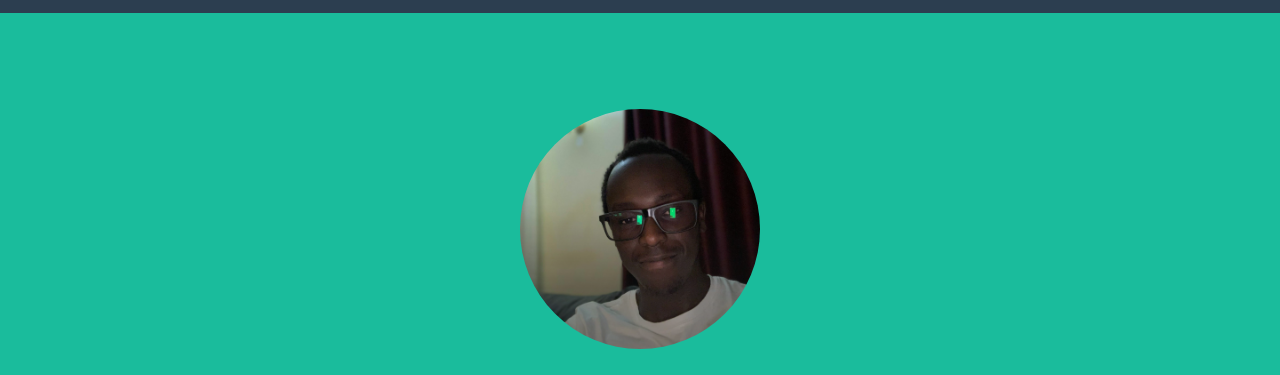
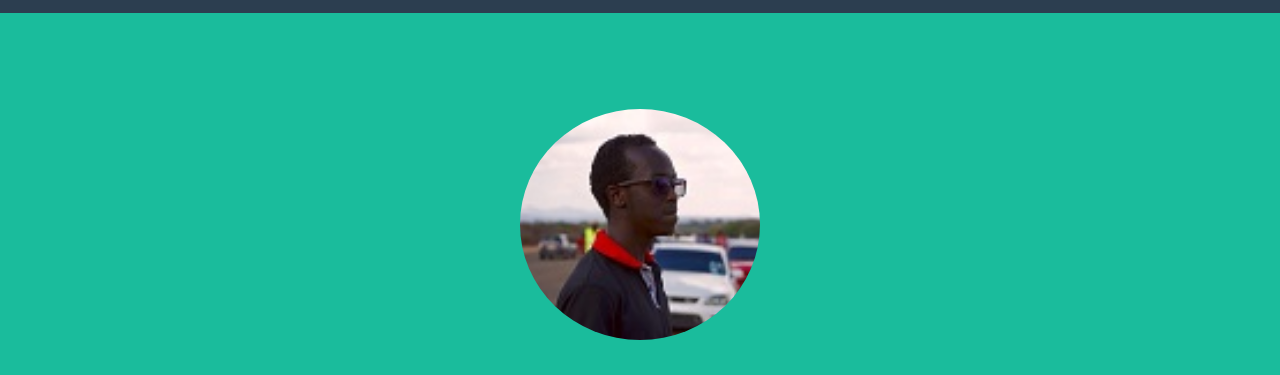
Before and after one commit to kiptechie/codepoet-portfolio, a website with bundled scripts: page index.html in a window 1280 px wide. Shown: the part 91-466 px from the top of the page. Built offline with nearby package versions, Linux system fonts and the light colour scheme.

Commit message:
Update index.html

```diff
--- a/index.html
+++ b/index.html
@@ -57,7 +57,7 @@
     <div class="container d-flex align-items-center flex-column">
 
       <!-- Masthead Avatar Image -->
-      <img class="masthead-avatar mb-5 rounded-circle" src="img/me.png" alt="Avatar">
+      <img class="masthead-avatar mb-5 rounded-circle" src="img/me.jpg" alt="Avatar">
 
       <!-- Masthead Heading -->
       <h1 class="masthead-heading text-uppercase mb-0">TIMOTHY KIPKORIR SEREM</h1>
```
